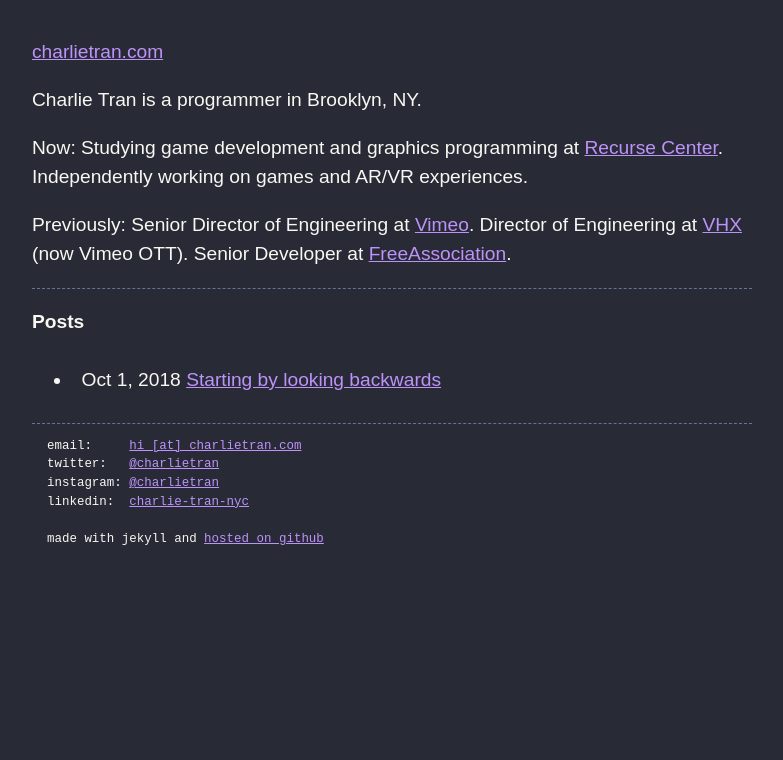
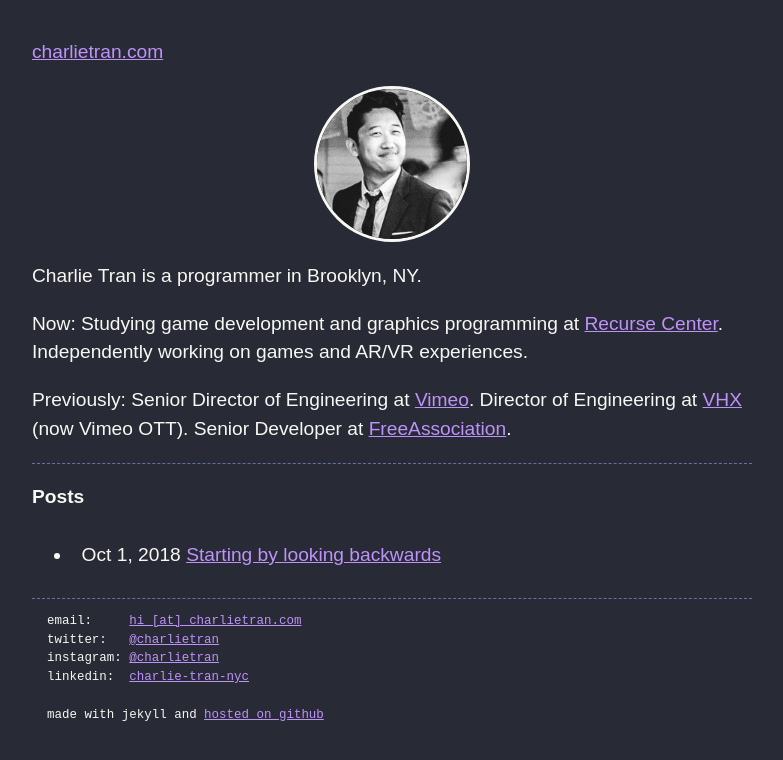
Before and after one commit to charlietran/charlietran.github.io, a Jekyll site: the page built from index.md, in a window 1280 px wide. Shown: the top 760 px of the page, without its empty margins (248-1031 px from the left). Built offline with Jekyll 4.4.1, drawn with Linux system fonts in a browser that asks for light colours; some web fonts are replaced.

Commit message:
Add homepage photo

```diff
--- a/_layouts/home.html
+++ b/_layouts/home.html
@@ -2,7 +2,6 @@
 layout: default
 ---
 {{ content }}
-
 
 {%- if site.posts.size > 0 -%}
 <section>
--- a/assets/style.scss
+++ b/assets/style.scss
@@ -24,8 +24,8 @@
   padding: 1em 1em;
   max-width: 720px;
   margin: 0 auto;
-  background: #282a36;
-  color: #f8f8f2;
+  background: $background;
+  color: $foreground;
 }
 h1,h2,h3,h4,h5{
   font-family: 'Ovo', sans-serif;
@@ -39,6 +39,14 @@
 }
 li {
   padding: 0.5em
+}
+
+#home-photo {
+  border-radius: 50%;
+  border: 3px solid $foreground;
+  display: block;
+  margin: 1em auto;
+  width: 150px;
 }
 
 .post-content {
--- a/index.md
+++ b/index.md
@@ -1,6 +1,8 @@
 ---
 layout: home
 ---
+
+<img id="home-photo" src="/assets/home-photo.jpg" />
 
 Charlie Tran is a programmer in Brooklyn, NY.
 
```
Also changed, not shown: assets/home-photo.jpg (added).
